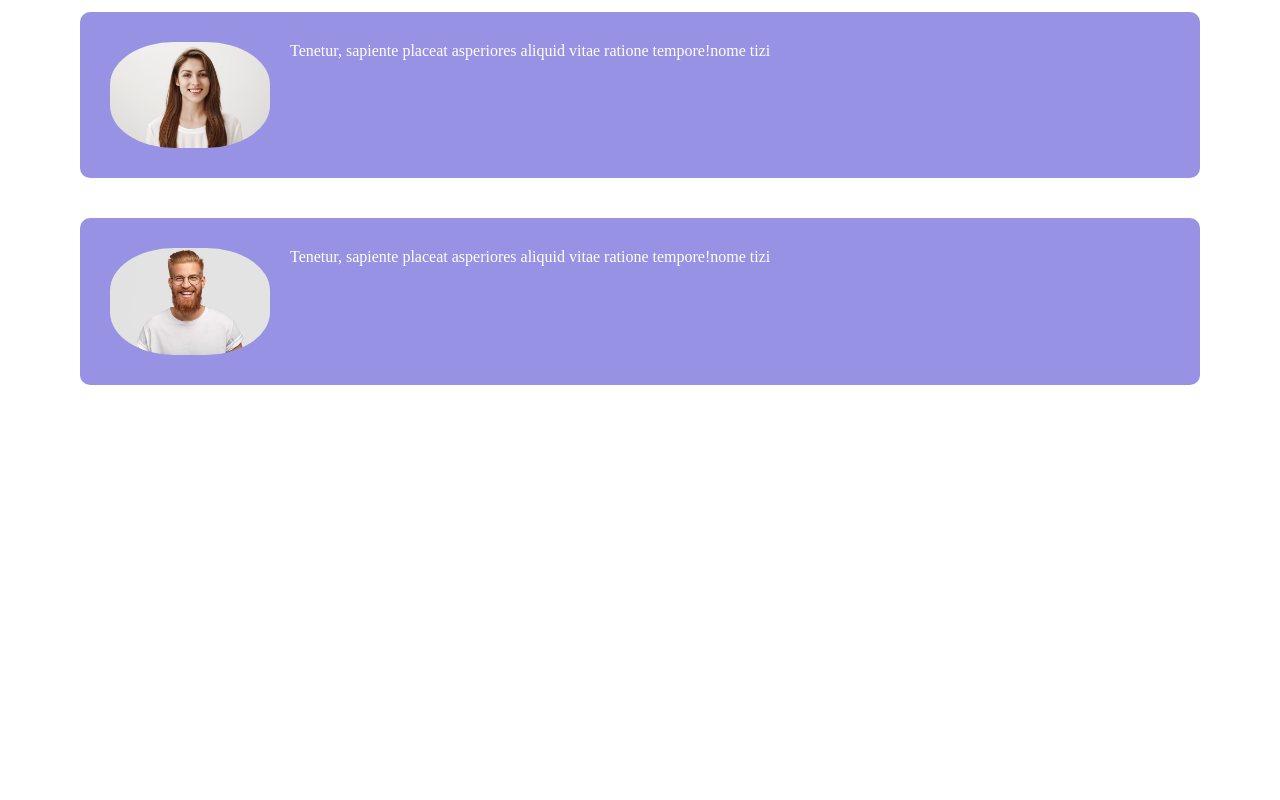
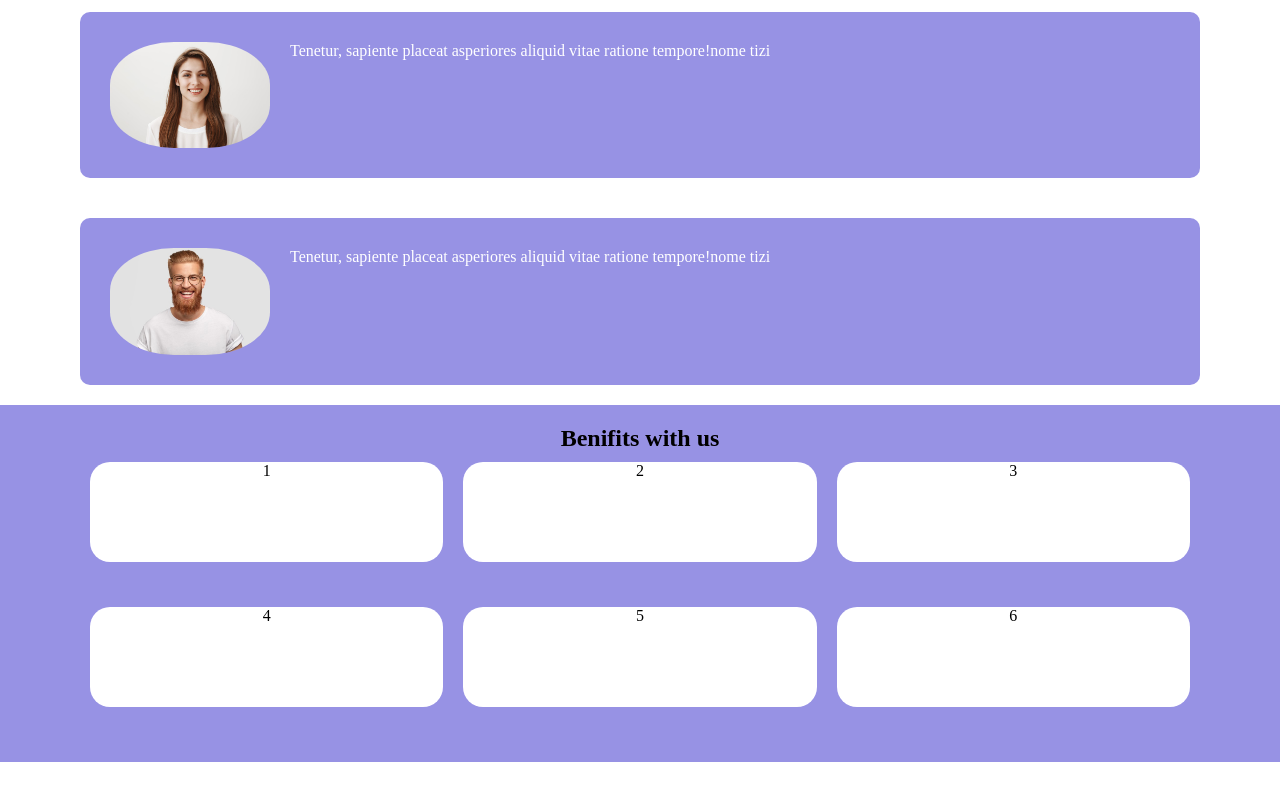
Before and after one commit to vittoriaromano/htmlcss-responsive-layout, a plain HTML site: page index.html in a window 1280 px wide. Shown: the part 1212-2012 px from the top of the page. Before the commit the page ends 1777 px from the top, so only its background shows below. Drawn offline with Linux system fonts and the light colour scheme.

Commit message:
benefits

```diff
--- a/css/style.css
+++ b/css/style.css
@@ -85,7 +85,8 @@ header .main-nav{
 
 /* main */
 
-#demo .col {
+#demo .col,
+#benefits .col{
     margin-bottom: 1.5625rem;
     padding: .625rem
 }
@@ -96,9 +97,9 @@ header .main-nav{
 
 }
 @media screen and (min-width: 768px){
-    .row{
+    /* .row{
         display: flex;
-    }
+    } */
     #demo .col {
         width: calc(100% / 3);
     }
@@ -158,9 +159,23 @@ header .main-nav{
     margin-right: 1.25rem;
 }
 
+#benefits{
+    background-color: #9792e4
+}
+#benefits .col-content{
+    background-color: white;
+    height: 6.25rem;
+    border-radius: 1.25rem;
+}
 
+@media screen and (min-width: 768px){
 
-
-
+    #benefits .col {
+        width: calc(100% / 3);
+    }
+    #benefits .col-main {
+        width: calc((100% / 3) * 2);
+    }
+}
 
 /* footer */
--- a/index.html
+++ b/index.html
@@ -110,19 +110,26 @@
             </div>
         </section>
         <section id="benefits">
-            <div class="container">
+            <div class="container text-center">
+                <h2>Benifits with us</h2>
                 <div class="row">
                     <div class="col">
-                        <div class="col-content"></div>
+                        <div class="col-content">1</div>
                     </div>
                     <div class="col">
-                        <div class="col-content"></div>
+                        <div class="col-content">2</div>
                     </div>
                     <div class="col">
-                        <div class="col-content"></div>
+                        <div class="col-content">3</div>
                     </div>
                     <div class="col">
-                        <div class="col-content"></div>
+                        <div class="col-content">4</div>
+                    </div>
+                    <div class="col">
+                        <div class="col-content">5</div>
+                    </div>
+                    <div class="col">
+                        <div class="col-content">6</div>
                     </div>
                 </div>
             </div>
```
